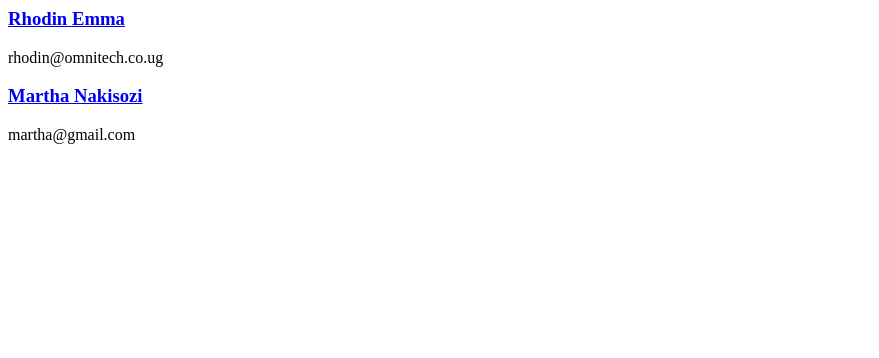
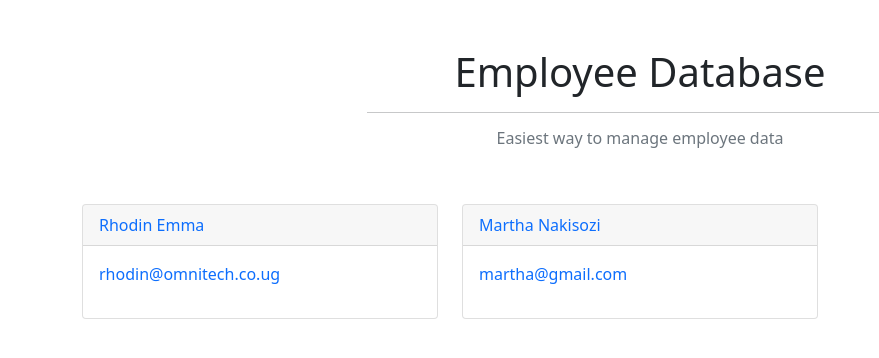
Before and after one commit to rhodinemma/django-circus, a Django app: page / in a window 1280 px wide. Shown: the top 358 px of the page, without its empty margins (0-879 px from the left). Run offline with Django 4.2, Linux system fonts and the light colour scheme; data comes from the database, SQL or seed files in the repository.

Commit message:
feat: structuring templates right way

```diff
--- /dev/null
+++ b/ems_site/ems/templates/ems/base.html
@@ -0,0 +1,29 @@
+<!doctype html>
+<html lang="en">
+
+<head>
+    <meta charset="utf-8">
+    <meta name="viewport" content="width=device-width, initial-scale=1">
+    <link href="https://cdn.jsdelivr.net/npm/bootstrap@5.0.2/dist/css/bootstrap.min.css" rel="stylesheet">
+
+    <title>EMS Project</title>
+</head>
+
+<body>
+    <div class="container mt-5">
+        <div class="row justify-content-center mb-5">
+            <div class="col-md-6 text-center">
+                <h1>Employee Database</h1>
+                <hr>
+                <h3 class="fs-6 text-secondary">Easiest way to manage employee data</h3>
+            </div>
+        </div>
+        <div class="row">
+            {% block content %}
+            {% endblock content %}
+        </div>
+    </div>
+    <script src="https://cdn.jsdelivr.net/npm/bootstrap@5.0.2/dist/js/bootstrap.bundle.min.js"></script>
+</body>
+
+</html>
--- a/ems_site/ems/templates/ems/home.html
+++ b/ems_site/ems/templates/ems/home.html
@@ -1,12 +1,14 @@
-<div>
-    {% for employee in employees %}
-    <div class="employee_name">
-        <h3>
-            <a href="{% url 'employee_detail' employee.id %}">
-                {{ employee.first_name|capfirst }} {{ employee.last_name|capfirst }}
-            </a>
-        </h3>
-        <p>{{ employee.email_id }}</p>
-    </div>
-    {% endfor %}
+{% extends 'ems/base.html' %}
+{% block content %}
+
+{% for employee in employees %}
+<div class="col-md-4">
+    <a class="card mb-3 text-decoration-none text-black" href="{% url 'employee_detail' employee.id  %}">
+        <div class="card-header">{{ employee.first_name|capfirst }} {{ employee.last_name|capfirst }}</div>
+        <div class="card-body">
+            <p>{{ employee.email_id }}</p>
+        </div>
+    </a>
 </div>
+{% endfor %}
+{% endblock content %}
```
